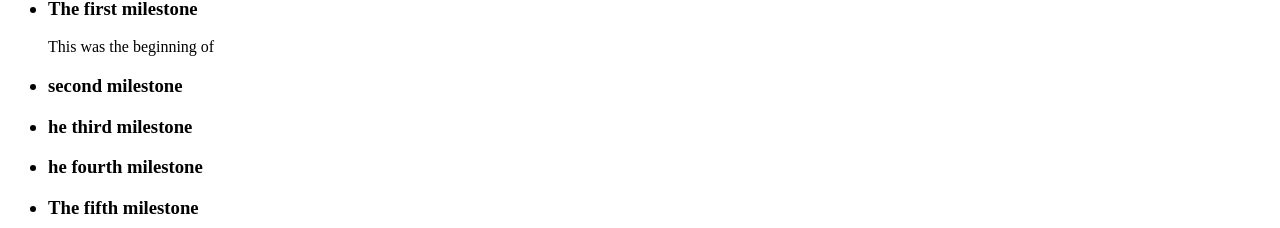
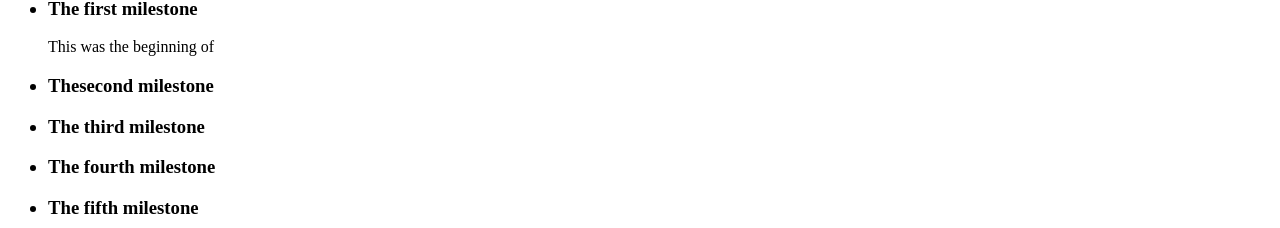
Before and after one commit to akiria15/Research, a plain HTML site: page index.html in a window 1280 px wide. Shown: the part 269-497 px from the top of the page. Drawn offline with Linux system fonts and the light colour scheme.

Commit message:
Update index.html

```diff
--- a/index.html
+++ b/index.html
@@ -12,9 +12,9 @@
     <ul>
         <h3><li>The first milestone</li></h3>
             This was the beginning of
-        <h3><li>second milestone</li></h3>
-        <h3><li>he third milestone</li></h3>
-        <h3><li>he fourth milestone</li></h3>
+        <h3><li>Thesecond milestone</li></h3>
+        <h3><li>The third milestone</li></h3>
+        <h3><li>The fourth milestone</li></h3>
         <h3><li>The fifth milestone</li></h3>
     </ul>
   <h3>Milestone 1: The 1895's</h3>
```
